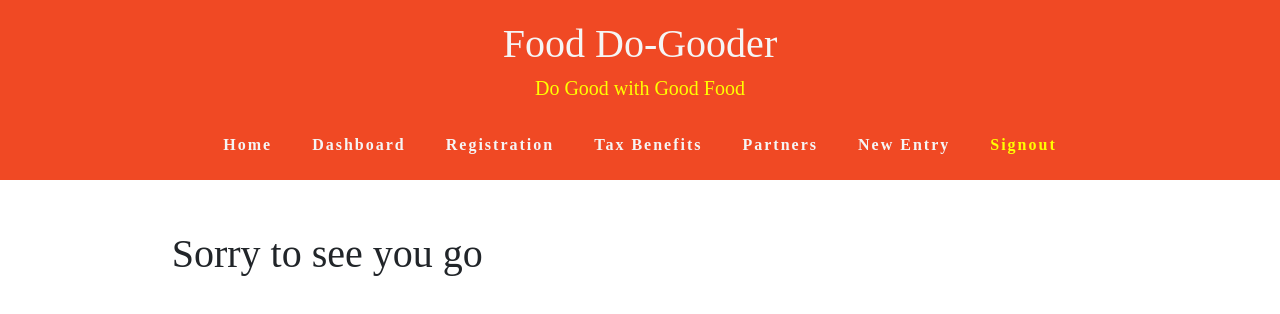
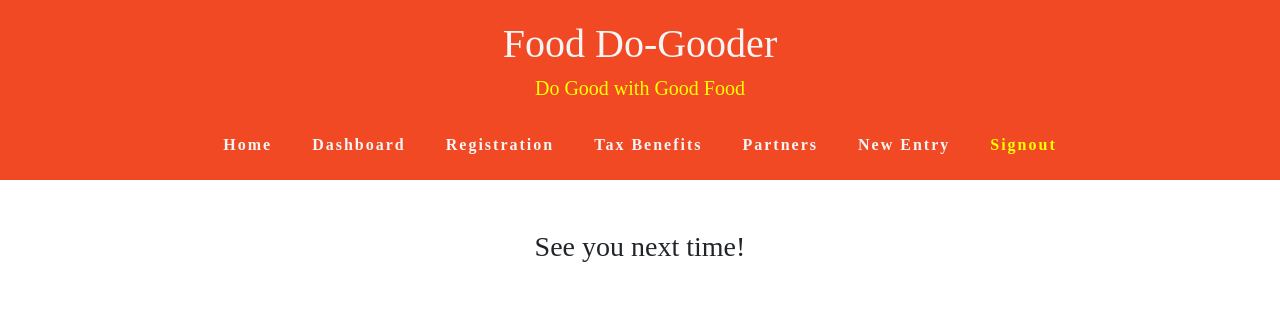
Before and after one commit to toomusa/food-do-gooder, a React (Create React App) app in the folder client/: page /signout in a window 1280 px wide. Shown: the top 314 px of the page. Built offline with nearby package versions, Linux system fonts and the light colour scheme; a small style sheet from the web is missing; a web font is replaced by a local one.

Commit message:
signout page

```diff
--- a/client/src/containers/Signout.js
+++ b/client/src/containers/Signout.js
@@ -9,7 +9,7 @@ class Signout extends Component {
     }
 
     render() {
-        return <h1>Sorry to see you go</h1>
+        return <h3 className="centered">See you next time!</h3>
     }
 }
 
```
